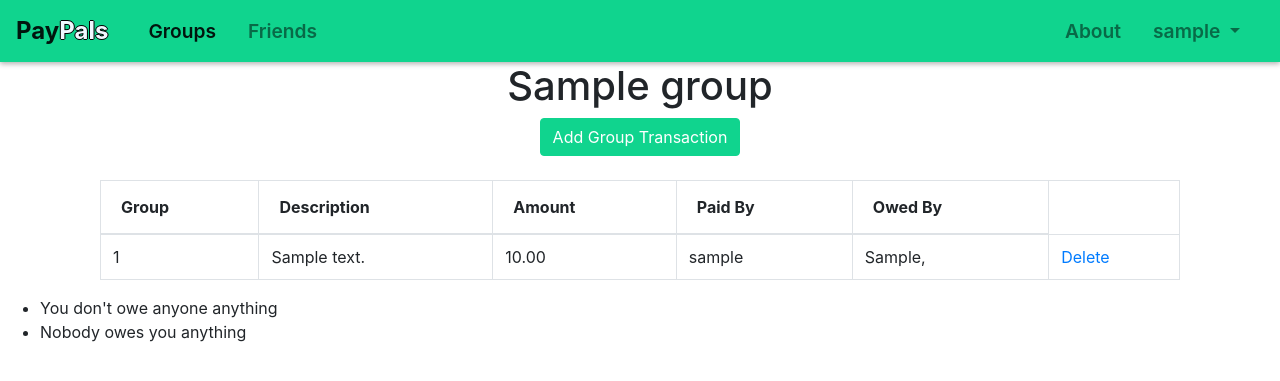
After one commit to belwalrahul/paypals, a Django app: page /groups/1 in a window 1280 px wide. The commit adds this page. Shown: the top 381 px of the page. Run offline with Django 4.2, Linux system fonts and the light colour scheme; a user stored in the database is signed in; tables that the repository leaves empty hold one stand-in row (values such as "Sample post").

Commit message:
group-page view connect

```diff
--- a/core/static/style.css
+++ b/core/static/style.css
@@ -167,23 +167,14 @@ p {
   font-weight: bold;
 }
 
-.custom-checkboxes input[type="checkbox"] {
-    /* Hide the default checkboxes */
-    display: none;
-}
 
 .custom-checkboxes label {
     /* Add styles to the labels */
     display: inline-block;
     padding: 5px 10px;
-    background-color: #f5f5f5;
-    border-radius: 20px;
+    background-color: #ececec;
+    border-radius: 12px;
     margin-right: 10px;
     margin-bottom: 10px;
     cursor: pointer;
 }
-
-.custom-checkboxes label.checked {
-  background-color: #007bff;
-  color: #fff;
-}
--- a/core/templates/old/addgrouptrans.html
+++ b/core/templates/old/addgrouptrans.html
@@ -6,7 +6,7 @@
   <form method="POST">
       {% csrf_token %}
       <table>
-          {{ transaction_form.as_table }}
+          {{ transaction_form.as_p }}
           <tr>
               <td>
                   <input type="submit" class="btn btn-primary" value="Add Transaction" />
--- /dev/null
+++ b/core/templates/paypals/grouppage.html
@@ -0,0 +1,77 @@
+{% include "paypals/header.html" %}
+<div class="container">
+  <div class="row justify-content-center">
+    <h1>{{group.groupName}}</h1>
+  </div>
+    <div class="row justify-content-center">
+        <button onclick="location.href='/groups/{{group.groupID}}/add'" type="button" class="btn btn-primary">Add Group Transaction</button>
+    </div>
+    <br>
+    <div class="col-12">
+      <table class="table table-bordered table-hover">
+        <thead>
+          <tr>
+            <th>
+              <div class="px-2 py-1">Group</div>
+            </th>
+            <th>
+              <div class="px-2 py-1">Description</div>
+            </th>
+            <th>
+              <div class="px-2 py-1">Amount</div>
+            </th>
+            <th>
+              <div class="px-2 py-1">Paid By</div>
+            </th>
+            <th>
+              <div class="px-2 py-1">Owed By</div>
+            </th>
+          </tr>
+        </thead>
+        <tbody>
+          {% for transaction, owed_by in transactions.items %}
+          <tr>
+            <td>{{ transaction.groupID }}</td>
+            <td>{{ transaction.description }}</td>
+            <td>{{ transaction.amount }}</td>
+            <td>{{ transaction.paid_by }}</td>
+            <td>
+              {% for owed in owed_by %}
+              {{ owed.first_name }},&nbsp;
+              {% endfor %}
+            </td>
+            <td>
+              <a href="{% url 'delete_transaction' transaction.id %}">Delete</a>
+            </td>
+          </tr>
+          {% empty %}
+          <tr>
+            <td colspan="3">No transactions found.</td>
+          </tr>
+          {% endfor %}
+        </tbody>
+      </table>
+    </div>
+</div>
+
+<ul>
+  {%for user,amount in owed.items%}
+    {% if amount > 0 %}
+      <li>You owe {{amount}} to {{user}}</li>
+    {% endif %}
+  {% empty %}
+    <li>You don't owe anyone anything</li>
+  {% endfor %}
+  {%for user,amount in borrowed.items%}
+    {% if amount > 0 %}
+      <li>{{user}} owes you {{amount}}</li>
+    {% endif %}
+  {% empty %}
+    <li>Nobody owes you anything</li>
+  {% endfor %}
+  {%for user,amount in neutral.items%}
+    {% if amount == 0 %}
+      <li>Everything settled with {{user}}</li>
+    {% endif %}
+  {% endfor %}
+</ul>
```
Also changed, not shown: core/templates/paypals/addgrouptrans.html (line endings or trailing spaces).
